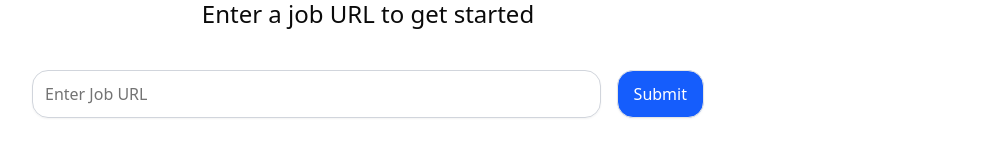
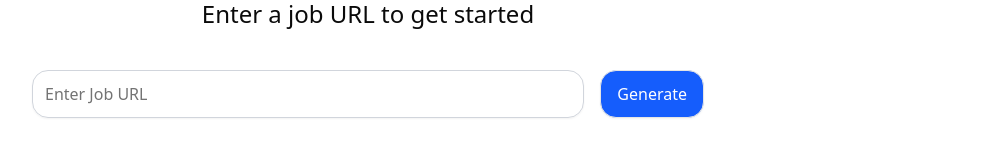
Before and after one commit to connormorrrison/hackcamp-project, a Next.js app in the folder frontend/: page / in a window 1280 px wide. Shown: the part 342-498 px from the top of the page, without its empty margins (272-1279 px from the left). Built offline with nearby package versions, Linux system fonts and the light colour scheme.

Commit message:
configured upload resume button

```diff
--- a/frontend/app/PDFUpload/PDFUpload.tsx
+++ b/frontend/app/PDFUpload/PDFUpload.tsx
@@ -2,6 +2,7 @@
 
 import { Button } from "@/components/ui/button";
 import { useRef, useState } from "react";
+import { ArrowUpIcon } from "lucide-react"
 
 export function PDFUpload() {
     const [file, setFile] = useState<File | null>(null);
@@ -52,11 +53,12 @@ export function PDFUpload() {
             accept=".pdf, application/pdf"
             onChange={handleFileChange}
             className="hidden"/>
-
             <Button
             onClick={handleButtonClick}
-            variant={error ? "destructive" : "default"}>
+            className="rounded-2xl h-12 text-base"
+            variant="outline" >
                 {file ? file.name : "Upload Resume"}
+                <ArrowUpIcon />
             </Button>
         </div>
     )
--- a/frontend/app/URLBar/URLBar.tsx
+++ b/frontend/app/URLBar/URLBar.tsx
@@ -53,7 +53,7 @@ export function URLBar({value, onChange, onSubmit}: URLBarProps) {
         className="rounded-2xl h-12 text-base bg-blue-600! hover:bg-blue-700! text-white"
         onClick={isValid ? onSubmit : () => {}}
         >
-            Submit
+            Generate
         </Button>
         </div>
     )
--- a/frontend/app/page.tsx
+++ b/frontend/app/page.tsx
@@ -7,6 +7,7 @@ import { InputBar } from "@/components/InputBar";
 import { ShimmeringText } from "@/components/ShimmeringText";
 import { DownloadButton } from "@/components/DownloadButton";
 import { Button1 } from "@/components/Button-1";
+import { PDFUpload } from "./PDFUpload/PDFUpload";
 
 export default function Home() {
   const [isGenerating, setIsGenerating] = useState(false);
@@ -28,7 +29,7 @@ export default function Home() {
   return (
     <div className="flex min-h-screen relative">
       <div className="absolute top-8 right-8 z-10">
-        <Button1 />
+        <PDFUpload />
       </div>
       <div className="flex-1 flex flex-col justify-center items-center p-10 overflow-hidden">
         <div className="flex flex-col items-center justify-center w-full max-w-2xl transition-all ease-out duration-300">
```
